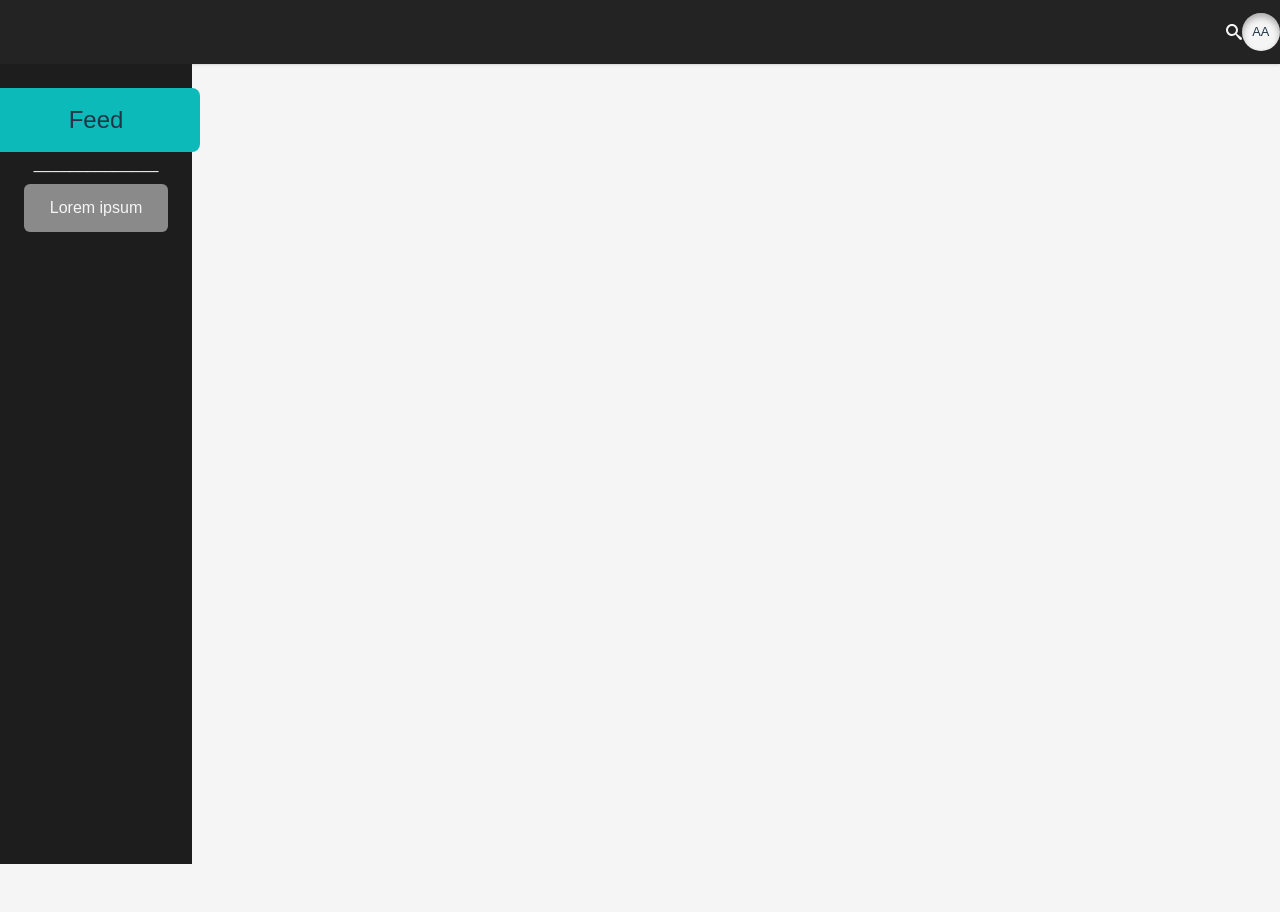
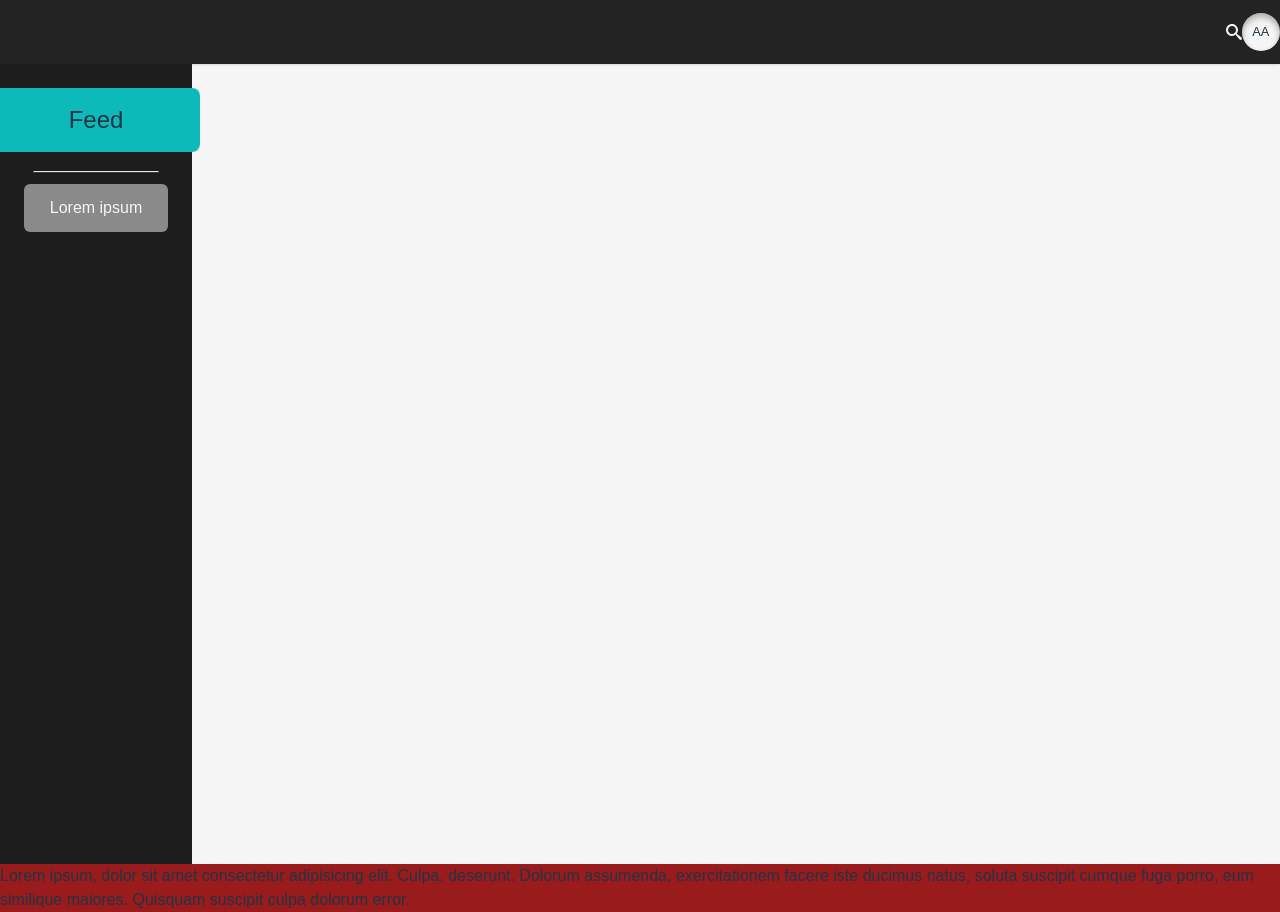
Before and after one commit to Anthymm/Ceet, a React (Vite) app in the folder frontend/: page / in a window 1280 px wide. Before the commit the page ends 864 px from the top, so only its background shows below. Built offline with nearby package versions, Linux system fonts and the light colour scheme.

Commit message:
feedcard start

```diff
--- a/frontend/src/App.tsx
+++ b/frontend/src/App.tsx
@@ -2,6 +2,7 @@ import { useState } from "react"
 import ProfileComponent from "./components/ProfileComponent"
 import SidebarComponent from "./components/SidebarComponent"
 import { ImSearch } from "react-icons/im"
+import FeedCardComponent from "./components/FeedCardComponent"
 
 function App() {
   const [count, setCount] = useState(0)
@@ -14,6 +15,7 @@ function App() {
       </nav>
       <div className="h-screen w-screen">
         <SidebarComponent />
+        <FeedCardComponent />
       </div>
     </>
   )
--- /dev/null
+++ b/frontend/src/components/FeedCardComponent.tsx
@@ -0,0 +1,14 @@
+function FeedCardComponent() {
+  return (
+    <>
+      <div className="bg-red-800">
+        Lorem ipsum, dolor sit amet consectetur adipisicing elit. Culpa,
+        deserunt. Dolorum assumenda, exercitationem facere iste ducimus natus,
+        soluta suscipit cumque fuga porro, eum similique maiores. Quisquam
+        suscipit culpa dolorum error.
+      </div>
+    </>
+  )
+}
+
+export default FeedCardComponent
```
